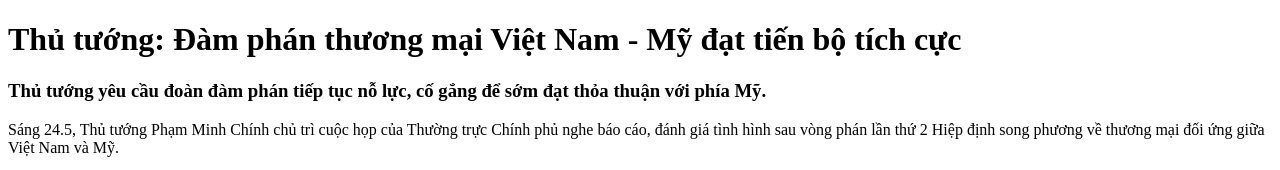
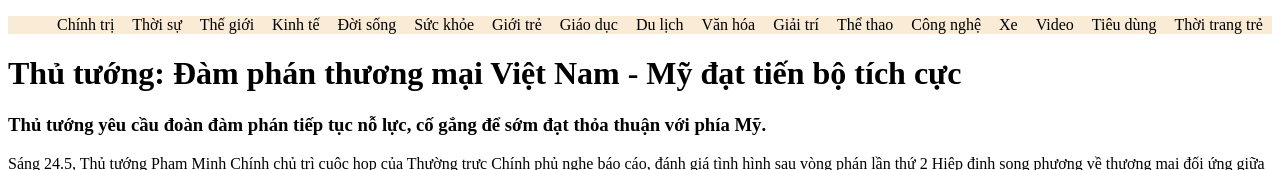
Before and after one commit to tantrung0204/WED201c-Buoi2-BTVN, a plain HTML site: page index.html in a window 1280 px wide. Shown: the top 170 px of the page. Drawn offline with Linux system fonts and the light colour scheme.

Commit message:
complete nav bar

```diff
--- /dev/null
+++ b/css/style.css
@@ -0,0 +1,14 @@
+.nav ul {
+    list-style: none;
+    display: flex;
+    justify-content: space-around;
+}
+
+.nav {
+    background-color: antiquewhite;
+}
+
+.nav a {
+    text-decoration: none;
+    color: black;
+}
--- a/index.html
+++ b/index.html
@@ -7,19 +7,46 @@
     <meta charset="UTF-8">
     <meta name="viewport" content="width=device-width, initial-scale=1.0">
     <title>Document</title>
+    <link rel="stylesheet" href="css\style.css">
 </head>
 
 <body>
+    <div class="nav">
+        <ul>
+            <li><a href="">Chính trị</a></li>
+            <li><a href="">Thời sự</a></li>
+            <li><a href="">Thế giới</a></li>
+            <li><a href="">Kinh tế</a></li>
+            <li><a href="">Đời sống</a></li>
+            <li><a href="">Sức khỏe</a></li>
+            <li><a href="">Giới trẻ</a></li>
+            <li><a href="">Giáo dục</a></li>
+            <li><a href="">Du lịch</a></li>
+            <li><a href="">Văn hóa</a></li>
+            <li><a href="">Giải trí</a></li>
+            <li><a href="">Thể thao</a></li>
+            <li><a href="">Công nghệ</a></li>
+            <li><a href="">Xe</a></li>
+            <li><a href="">Video</a></li>
+            <li><a href="">Tiêu dùng</a></li>
+            <li><a href="">Thời trang trẻ</a></li>
+        </ul>
+    </div>
+    <div class="header">
         <h1>Thủ tướng: Đàm phán thương mại Việt Nam - Mỹ đạt tiến bộ tích cực</h1>
+    </div>
+    <div class="body">
         <h3>Thủ tướng yêu cầu đoàn đàm phán tiếp tục nỗ lực, cố gắng để sớm đạt thỏa thuận với phía Mỹ.</h3>
-    <p>Sáng 24.5, Thủ tướng Phạm Minh Chính chủ trì cuộc họp của Thường trực Chính phủ nghe báo cáo, đánh giá tình hình
+        <p>Sáng 24.5, Thủ tướng Phạm Minh Chính chủ trì cuộc họp của Thường trực Chính phủ nghe báo cáo, đánh giá tình
+            hình
             sau vòng
             phán
             lần thứ 2</a>
             Hiệp định song phương về thương mại đối ứng giữa Việt Nam và Mỹ.
         </p>
         <p>Vòng đàm phán lần thứ 2 Hiệp định song phương về
-        <a href="https://thanhnien.vn/lap-doan-dam-phan-chinh-phu-ve-thuong-mai-doi-ung-voi-my-185250412214813262.htm">thương
+            <a
+                href="https://thanhnien.vn/lap-doan-dam-phan-chinh-phu-ve-thuong-mai-doi-ung-voi-my-185250412214813262.htm">thương
                 mại đối ứng</a>
             giữa Việt Nam và Mỹ được tổ chức từ ngày 19 -
             22.5 tại Washington D.C, Mỹ.
@@ -27,39 +54,57 @@
         <img src="https://images2.thanhnien.vn/528068263637045248/2025/5/24/thu-tuong-17480753423511803401796.jpg"
             width="50%">
 
-    <p>Thủ tướng đánh giá cao sự nỗ lực, cố gắng của các bộ, ngành, cơ quan, địa phương liên quan trong công tác chuẩn
+        <p>Thủ tướng đánh giá cao sự nỗ lực, cố gắng của các bộ, ngành, cơ quan, địa phương liên quan trong công tác
+            chuẩn
             bị và tiến hành đàm phán. Kết quả các vòng đàm phán vừa qua đạt tiến bộ tích cực.</p>
         <p>Hai bên có cơ hội trao đổi, cung cấp, chia sẻ thông tin, hoàn cảnh của nhau, trên cơ sở đó để hiểu nhau hơn,
-        thông cảm cho nhau hơn trong bối cảnh hiện nay, đưa ra những định hướng tích cực cho những vòng đàm phán tiếp
-        theo, hướng tới kết quả phù hợp, cân bằng cho cả hai bên. Thủ tướng cũng hoan nghênh sự tích cực của phía Mỹ.
+            thông cảm cho nhau hơn trong bối cảnh hiện nay, đưa ra những định hướng tích cực cho những vòng đàm phán
+            tiếp
+            theo, hướng tới kết quả phù hợp, cân bằng cho cả hai bên. Thủ tướng cũng hoan nghênh sự tích cực của phía
+            Mỹ.
         </p>
-    <p>Bên cạnh đó, các cấp, bộ, ngành, doanh nghiệp Việt Nam đã tiếp tục tiếp xúc, làm việc với phía Mỹ với nhiều hình
+        <p>Bên cạnh đó, các cấp, bộ, ngành, doanh nghiệp Việt Nam đã tiếp tục tiếp xúc, làm việc với phía Mỹ với nhiều
+            hình
             thức linh hoạt, đa dạng để góp phần thúc đẩy quan hệ Đối tác chiến lược toàn diện Việt Nam - Mỹ nói chung và
             thúc đẩy việc đàm phán nói riêng.</p>
         <p>Đặc biệt, tiếp tục đàm phán, thúc đẩy mua bán các hàng hóa mà Mỹ có thế mạnh, Việt Nam có nhu cầu để góp phần
-        hướng đến cân bằng thương mại hai nước sớm nhất có thể, như máy bay Boeing, khí LNG, một số mặt hàng nông sản…
+            hướng đến cân bằng thương mại hai nước sớm nhất có thể, như máy bay Boeing, khí LNG, một số mặt hàng nông
+            sản…
         </p>
-    <p>Bộ Tài chính, Bộ Nông nghiệp và Môi trường, các bộ, ngành liên quan đã xem xét, xử lý nhanh các vấn đề liên quan
+        <p>Bộ Tài chính, Bộ Nông nghiệp và Môi trường, các bộ, ngành liên quan đã xem xét, xử lý nhanh các vấn đề liên
+            quan
             các dự án mà phía Mỹ quan tâm.</p>
-    <p>Về công việc tiếp theo, Thủ tướng yêu cầu đoàn đàm phán tiếp tục nỗ lực, cố gắng để sớm đạt thỏa thuận với phía
+        <p>Về công việc tiếp theo, Thủ tướng yêu cầu đoàn đàm phán tiếp tục nỗ lực, cố gắng để sớm đạt thỏa thuận với
+            phía
             Mỹ. </p>
-    <p>Việc đàm phán cần căn cứ kết quả đã đạt được, diễn biến tình hình thực tế, khả năng đáp ứng của chúng ta; trên
-        nguyên tắc lợi ích hài hòa, rủi ro chia sẻ giữa hai bên, bảo đảm lợi ích cốt lõi của Việt Nam, góp phần củng cố,
+        <p>Việc đàm phán cần căn cứ kết quả đã đạt được, diễn biến tình hình thực tế, khả năng đáp ứng của chúng ta;
+            trên
+            nguyên tắc lợi ích hài hòa, rủi ro chia sẻ giữa hai bên, bảo đảm lợi ích cốt lõi của Việt Nam, góp phần củng
+            cố,
             tăng cường, đẩy mạnh quan hệ Đối tác chiến lược toàn diện Việt Nam - Mỹ.</p>
-    <p>Trước đó, theo thông tin từ Bộ Công thương, kết thúc vòng đàm phán thứ 2, Việt Nam và Mỹ đã đạt tiến bộ tích cực,
-        xác định các nhóm vấn đề đạt được đồng thuận hoặc quan điểm đã gần nhau, các nhóm vấn đề cần tiếp tục thảo luận
+        <p>Trước đó, theo thông tin từ Bộ Công thương, kết thúc vòng đàm phán thứ 2, Việt Nam và Mỹ đã đạt tiến bộ tích
+            cực,
+            xác định các nhóm vấn đề đạt được đồng thuận hoặc quan điểm đã gần nhau, các nhóm vấn đề cần tiếp tục thảo
+            luận
             để đi đến thống nhất trong thời gian tới.</p>
-    <p>Đại sứ, Trưởng đại diện Thương mại Mỹ Jamieson Greer đánh giá cao những thiện chí và nỗ lực của Việt Nam trong
-        việc xử lý các vấn đề mà Mỹ quan tâm và mong muốn hai bên tiếp tục đẩy mạnh trao đổi cấp kỹ thuật, kể cả cấp bộ
+        <p>Đại sứ, Trưởng đại diện Thương mại Mỹ Jamieson Greer đánh giá cao những thiện chí và nỗ lực của Việt Nam
+            trong
+            việc xử lý các vấn đề mà Mỹ quan tâm và mong muốn hai bên tiếp tục đẩy mạnh trao đổi cấp kỹ thuật, kể cả cấp
+            bộ
             trưởng nhằm đạt được kết quả trong thời gian sớm nhất.</p>
+        <div class="end-body">
             <h4>Tin liên quan:</h4>
             <ul>
                 <li><a
                         href="https://thanhnien.vn/ket-qua-ngay-dau-tien-viet-nam-my-dam-phan-thue-doi-ung-185250520135558925.htm">Kết
                         quả ngày đầu tiên Việt Nam - Mỹ đàm phán thuế đối ứng</a></li>
-        <li><a href="https://thanhnien.vn/ket-thuc-vong-dam-phan-thu-hai-thue-doi-ung-viet-my-185250522070341374.htm">Kết
+                <li><a
+                        href="https://thanhnien.vn/ket-thuc-vong-dam-phan-thu-hai-thue-doi-ung-viet-my-185250522070341374.htm">Kết
                         thúc vòng đàm phán thứ hai thuế đối ứng Việt - Mỹ</a></li>
             </ul>
+        </div>
+    </div>
+
 </body>
 
 </html>
```
Lines whose indentation alone changed are shown as unchanged.
